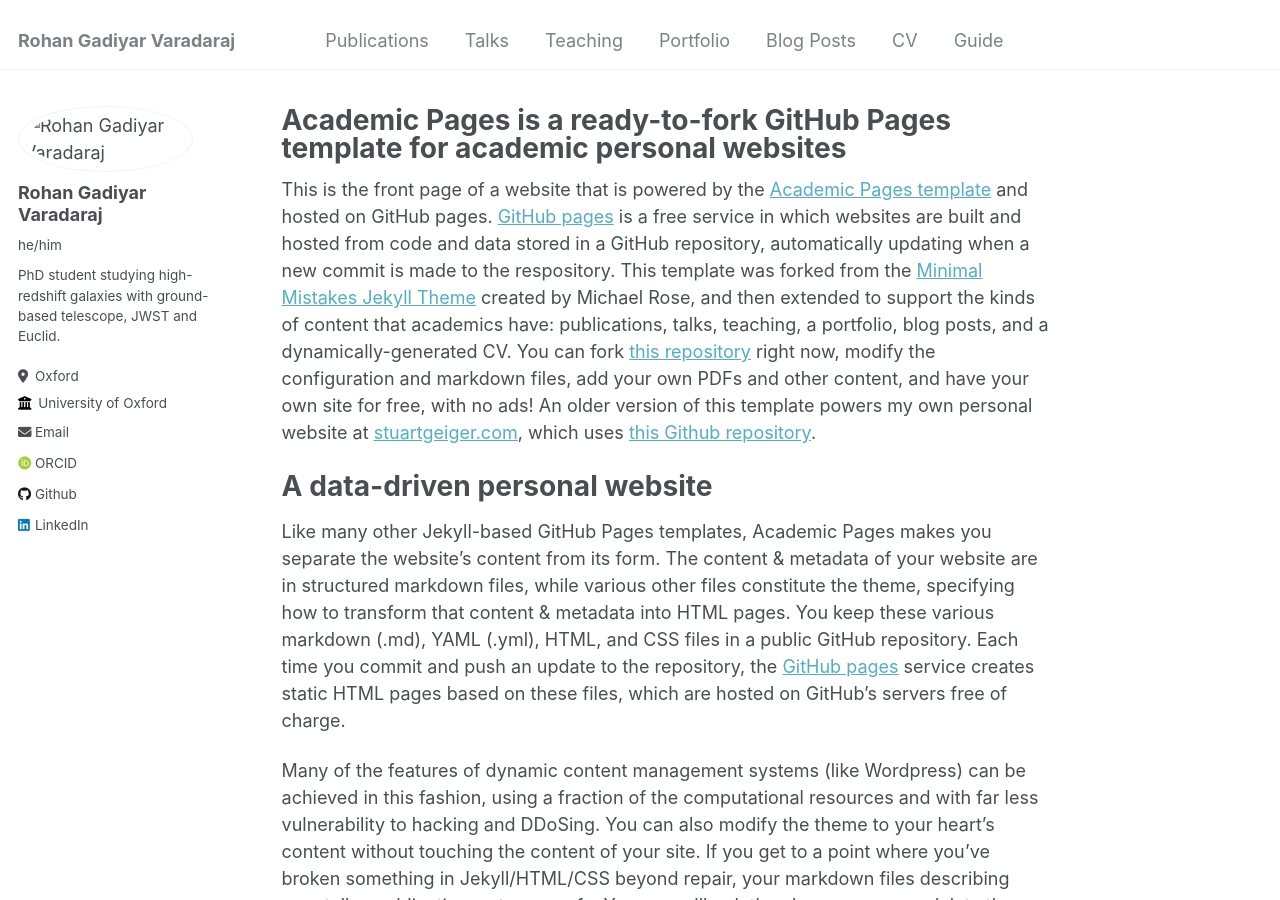
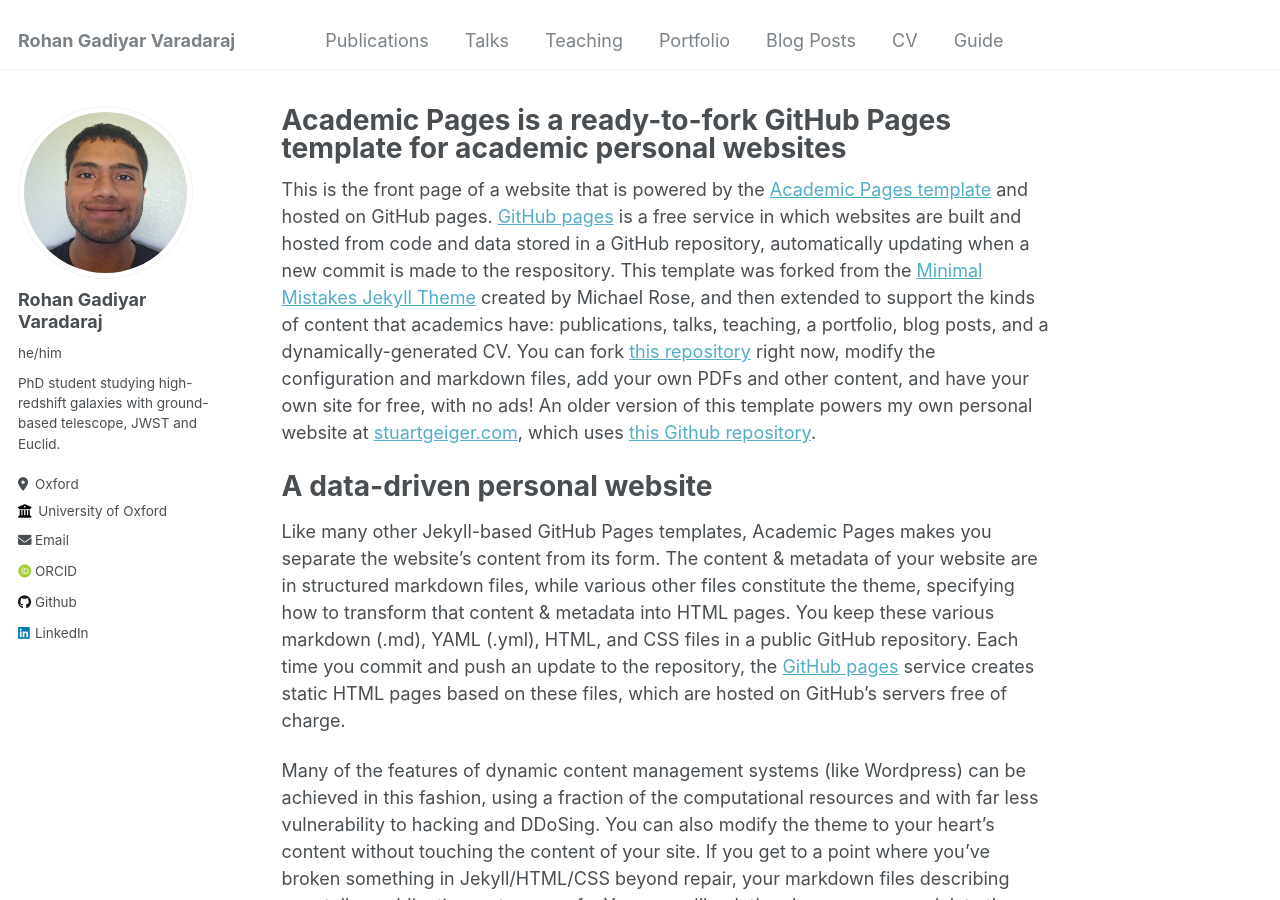
Before and after one commit to RohanVaradaraj/RohanVaradaraj.github.io, a Jekyll site: the page built from _pages/about.md, in a window 1280 px wide and 900 px high. Built offline with Jekyll 4.4.1, drawn with Linux system fonts in a browser that asks for light colours; some web fonts are replaced.

Commit message:
Update _config.yml

```diff
--- a/_config.yml
+++ b/_config.yml
@@ -21,7 +21,7 @@ repository               : "rohanvaradaraj/rohanvaradaraj.github.io"
 #               Additional customization can be done by editing /_includes/author-profile.html
 author:
   # Biographic information
-  avatar           : "20240513_104808.jpg"
+  avatar           : "20240513_104808.png"
   name             : "Rohan Gadiyar Varadaraj"
   pronouns         : "he/him"
   bio              : "PhD student studying high-redshift galaxies with ground-based telescope, JWST and Euclid."
```
